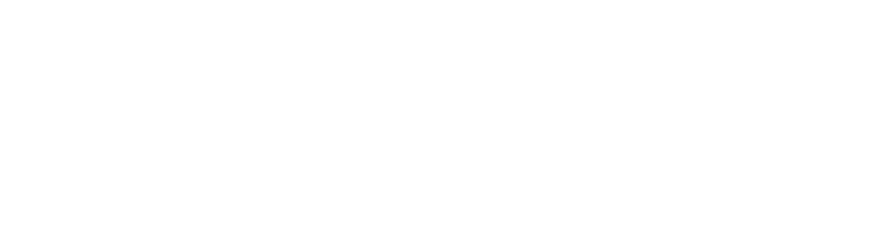
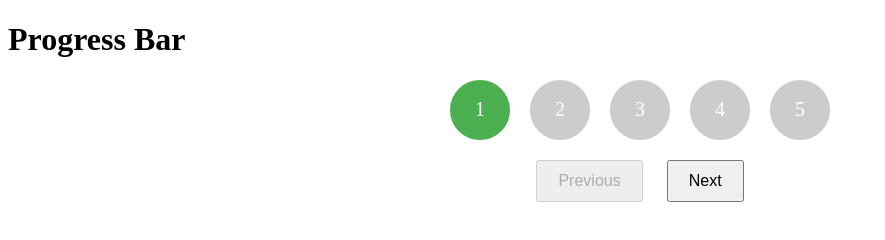
Before and after one commit to acciojob/minimum-date-nayakarchana21, a website: page main.html in a window 1280 px wide. Shown: the whole page, without its empty margins (0-885 px from the left). Drawn offline with Linux system fonts and the light colour scheme.

Commit message:
created a submission

```diff
--- a/main.html
+++ b/main.html
@@ -1,16 +1,93 @@
 <!DOCTYPE html>
+<html lang="en">
+<head>
+  <meta charset="UTF-8">
+  <link rel="stylesheet" href="styles.css">
+  <style>
+    .container {
+      text-align: center;
+      margin-bottom: 20px;
+    }
 
-<html>
+    .circles {
+      display: flex;
+      justify-content: center;
+      gap: 20px;
+      margin-bottom: 20px;
+    }
 
-<head>
-	<link rel="stylesheet" href="styles.css">
+    .circle {
+      width: 50px;
+      height: 50px;
+      border-radius: 50%;
+      border: 5px solid #ccc;
+      align-items: center;
+      justify-content: center;
+      display: flex;
+      font-size: 20px;
+      color: #fff;
+      background: #ccc;
+      transition: background 0.5s ease, border 0.5s ease;
+    }
+
+    .active {
+      background: #4caf50;
+      border: 5px solid #4caf50;
+    }
+
+    button {
+      padding: 10px 20px;
+      margin: 0 10px;
+      font-size: 16px;
+      disabled: true;
+    }
+  </style>
 </head>
+<body>
+  <h1>Progress Bar</h1>
+  <div class="container">
+    <div class="circles">
+      <div class="circle active">1</div>
+      <div class="circle">2</div>
+      <div class="circle">3</div>
+      <div class="circle">4</div>
+      <div class="circle">5</div>
+    </div>
+    <button id="prev" disabled>Previous</button>
+    <button id="next">Next</button>
+  </div>
 
-<body>
-	<!-- the entire body must be written by student -->
-    <script type="text/javascript" src="./script.js">
-</script>
+  <script>
+    const circles = document.querySelectorAll('.circle');
+    const prevBtn = document.getElementById('prev');
+    const nextBtn = document.getElementById('next');
 
+    let current = 0;
+
+    function updateCircles(){
+      circles.forEach((circle, index) => {
+        circle.classList.toggle('active', index <= current);
+      });
+
+      prevBtn.disabled = current === 0;
+      nextBtn.disabled = current === circles.length - 1;
+    }
+
+    prevBtn.addEventListener('click', () => {
+      if (current > 0) {
+        current--;
+        updateCircles();
+      }
+    });
+
+    nextBtn.addEventListener('click', () => {
+      if (current < circles.length - 1) {
+        current++;
+        updateCircles();
+      }
+    });
+
+
+  </script>
 </body>
-
 </html>
```
